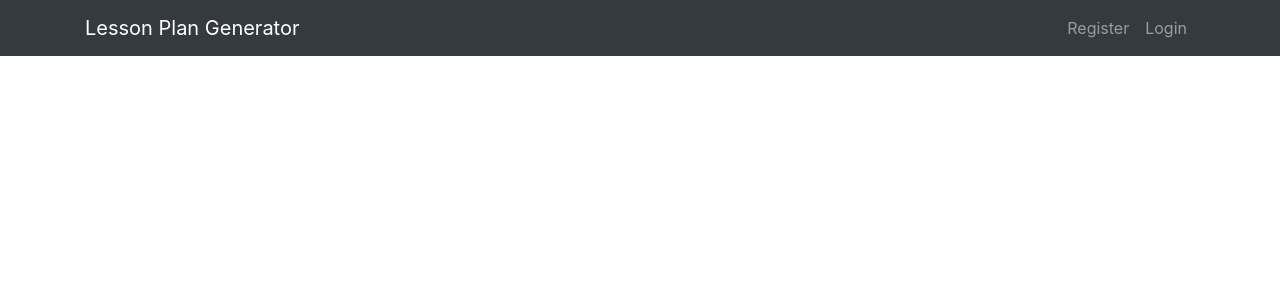
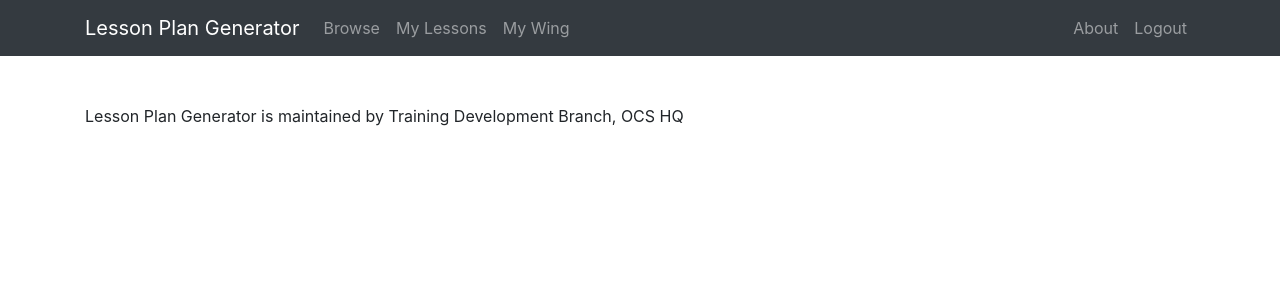
Before and after one commit to tanyichern/CD-LPG, a React (Create React App) app in the folder client/: page /about in a window 1280 px wide. Shown: the top 300 px of the page. Built offline with nearby package versions, Linux system fonts and the light colour scheme.

Commit message:
implement about page and conditional navbar

```diff
--- a/client/src/components/About.js
+++ b/client/src/components/About.js
@@ -1,8 +1,14 @@
 import React, { Component } from 'react';
+import { Container } from 'reactstrap';
 
 export class About extends Component {
   render() {
-    return <div>About</div>;
+    return (
+      <div>
+        Lesson Plan Generator is maintained by Training Development Branch, OCS
+        HQ
+      </div>
+    );
   }
 }
 
--- a/client/src/components/App.js
+++ b/client/src/components/App.js
@@ -1,9 +1,11 @@
 import React, { Component } from 'react';
 import { Router, Route, Switch } from 'react-router-dom';
+import { Container } from 'reactstrap';
 
 import history from '../history';
 
 import AppNavbar from './AppNavbar';
+import Background from './Background';
 import Landing from './Landing';
 import About from './About';
 
@@ -35,6 +37,8 @@ export class App extends Component {
         <Router history={history}>
           <div>
             <AppNavbar />
+            <Background />
+            <Container>
               <Switch>
                 <Route path="/" exact component={Landing} />
                 <Route path="/about" exact component={About} />
@@ -69,6 +73,7 @@ export class App extends Component {
                 <Route path="/admin/wings" exact component={AdminWings} />
                 <Route path="/admin/smes" exact component={AdminSmes} />
               </Switch>
+            </Container>
           </div>
         </Router>
       </div>
--- a/client/src/components/AppNavbar.js
+++ b/client/src/components/AppNavbar.js
@@ -85,7 +85,13 @@ class AppNavbar extends Component {
     const { isAuthenticated } = this.props.auth;
     return (
       <div>
-        <Navbar color="dark" dark expand="sm" fixed="top">
+        <Navbar
+          color="dark"
+          dark
+          expand="sm"
+          className={isAuthenticated ? 'mb-5' : ''}
+          fixed={isAuthenticated ? '' : 'top'}
+        >
           <Container>
             <NavbarBrand href="/">Lesson Plan Generator</NavbarBrand>
             <NavbarToggler onClick={this.toggle} />
--- /dev/null
+++ b/client/src/components/Background.js
@@ -0,0 +1,27 @@
+import React, { Component, Fragment } from 'react';
+import { connect } from 'react-redux';
+
+import PropTypes from 'prop-types';
+import '../styles.css';
+
+export class Background extends Component {
+  static propTypes = {
+    auth: PropTypes.object.isRequired,
+  };
+
+  render() {
+    const { isAuthenticated } = this.props.auth;
+
+    return (
+      <Fragment>
+        {isAuthenticated ? null : <header className="showcase" />}
+      </Fragment>
+    );
+  }
+}
+
+const mapStateToProps = (state) => ({
+  auth: state.auth,
+});
+
+export default connect(mapStateToProps, null)(Background);
--- a/client/src/components/Landing.js
+++ b/client/src/components/Landing.js
@@ -1,27 +1,9 @@
-import React, { Component, Fragment } from 'react';
-import { connect } from 'react-redux';
-
-import PropTypes from 'prop-types';
-import '../styles.css';
+import React, { Component } from 'react';
 
 export class Landing extends Component {
-  static propTypes = {
-    auth: PropTypes.object.isRequired,
-  };
-
   render() {
-    const { isAuthenticated } = this.props.auth;
-
-    return (
-      <Fragment>
-        {isAuthenticated ? null : <header className="showcase" />}
-      </Fragment>
-    );
+    return <div>Landing</div>;
   }
 }
 
-const mapStateToProps = (state) => ({
-  auth: state.auth,
-});
-
-export default connect(mapStateToProps, null)(Landing);
+export default Landing;
--- a/client/src/reducers/authReducer.js
+++ b/client/src/reducers/authReducer.js
@@ -11,7 +11,7 @@ import {
 
 const initialState = {
   token: localStorage.getItem('token'),
-  isAuthenticated: null,
+  isAuthenticated: true,
   isLoading: false,
   user: null,
 };
```
Lines whose indentation alone changed are shown as unchanged.
